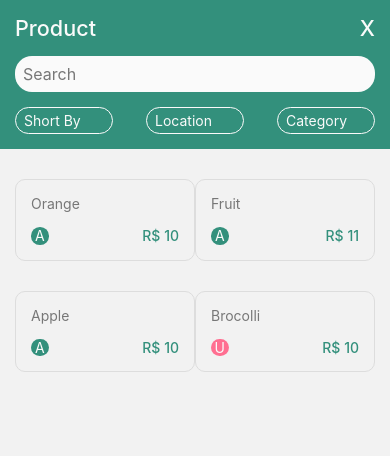
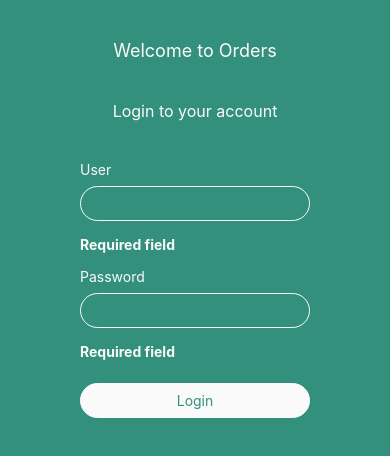
Before and after one commit to zherro/react-native-expo-orders, a React Native app: screen /Login in a window 390 px wide. Shown: the top 456 px of the page. Built offline with nearby package versions, Linux system fonts and the light colour scheme.

Commit message:
02-03: formulario login

```diff
--- a/App.js
+++ b/App.js
@@ -4,6 +4,7 @@ import { StatusBar } from 'expo-status-bar';
 import Product from './screens/product';
 import ProductDetail from './screens/productDetail';
 import { colors } from './components/theme/theme-style';
+import Login from './screens/login';
 
 const Stack = createNativeStackNavigator();
 
@@ -11,6 +12,13 @@ export default function App() {
   return (
     <NavigationContainer>
       <Stack.Navigator>
+
+
+        <Stack.Screen
+          name="Login"
+          component={Login}
+          options={{ headerShown: false }}
+        />
 
         <Stack.Screen
           name="Product"
--- a/components/theme/theme-style.js
+++ b/components/theme/theme-style.js
@@ -53,6 +53,9 @@ const flex = StyleSheet.create({
     justifyCenter: {
         justifyContent: 'center'
     },
+    contentCenter: {
+        alignItems: 'center'
+    },
     wrap: {
         flexWrap: 'wrap'
     }
--- a/package.json
+++ b/package.json
@@ -15,12 +15,14 @@
     "@react-navigation/stack": "^6.1.1",
     "expo": "~44.0.0",
     "expo-status-bar": "~1.2.0",
+    "formik": "^2.2.9",
     "react": "17.0.1",
     "react-dom": "17.0.1",
     "react-native": "0.64.3",
     "react-native-safe-area-context": "^4.0.1",
     "react-native-screens": "^3.12.0",
-    "react-native-web": "0.17.1"
+    "react-native-web": "0.17.1",
+    "yup": "^0.32.11"
   },
   "devDependencies": {
     "@babel/core": "^7.12.9",
--- /dev/null
+++ b/screens/login.tsx
@@ -0,0 +1,117 @@
+import { Formik } from "formik";
+import React from "react";
+import { Text, View, TextInput, TouchableOpacity, StyleSheet } from "react-native";
+import flex, { color, colors, text } from "../components/theme/theme-style";
+
+export default function Login() {
+    return (
+        <View
+            style={[
+                { flex: 1 },
+                color.bgDefault,
+                flex.contentCenter,
+                styles.loginPage
+            ]}
+        >
+            <View
+                style={[
+                    { width: '80%' },
+                    { minWidth: 220 },
+                    { maxWidth: 230 }
+                ]}
+            >
+
+                <Text
+                    style={[
+                        color.textWhite,
+                        { fontSize: 18 },
+                        styles.marginTopLogin,
+                        text.alignCenter,
+                    ]}
+                >
+                    Welcome to Orders
+                </Text>
+                <Text
+                    style={[
+                        color.textWhite,
+                        { fontSize: 16 },
+                        styles.marginTopLogin, ,
+                        text.alignCenter,
+                    ]}
+                >
+                    Login to your account
+                </Text>
+
+                <View
+                    style={[
+                        styles.marginTopLogin
+                    ]}
+                >
+                    <Formik
+                        initialValues={{}}
+                        onSubmit={values => { }}
+                    >
+                        <View>
+                            <Text style={[color.textWhite]}>User</Text>
+                            <TextInput
+                                style={[
+                                    styles.input
+                                ]}
+                            ></TextInput>
+                            <Text style={styles.message}>Required field</Text>
+
+
+                            <Text style={[color.textWhite]}>Password</Text>
+                            <TextInput
+                                style={[
+                                    styles.input
+                                ]}
+                            ></TextInput>
+                            <Text style={styles.message}>Required field</Text>
+
+                            <TouchableOpacity
+                                style={[
+                                    styles.input,
+                                    color.bgWhite
+                                ]}
+                            >
+                                <Text style={[color.textDefault, text.alignCenter, { fontSize: 14 }]}>
+                                    Login
+                                </Text>
+                            </TouchableOpacity>
+                        </View>
+                    </Formik>
+                </View>
+
+
+            </View>
+        </View>
+    );
+}
+
+const styles = StyleSheet.create({
+    loginPage: {
+        minWidth: 290,
+        width: '100%',
+
+    },
+    marginTopLogin: {
+        marginTop: 40
+    },
+    input: {
+        borderColor: "#FAFAFA",
+        borderStyle: "solid",
+        borderWidth: 1,
+        borderRadius: 25,
+        padding: 8,
+        fontSize: 14,
+        color: "#fafafa",
+        marginVertical: 8,
+        marginBottom: 15,
+    },
+    message: {
+        color: colors.white,
+        marginBottom: 15,
+        fontWeight: 'bold',
+    }
+});
--- a/screens/productDetail.tsx
+++ b/screens/productDetail.tsx
@@ -5,8 +5,6 @@ import flex, { color, metrics, text } from "../components/theme/theme-style";
 export default function ProductDetail( { navigation, route } ) {
 
     const { product } = route.params;
-
-    console.table(route)
 
     useEffect(() => {
         navigation.setOptions({ title: product.title });
```
Also changed, not shown: 1 other file (tests, documents, lock files or other folders).
